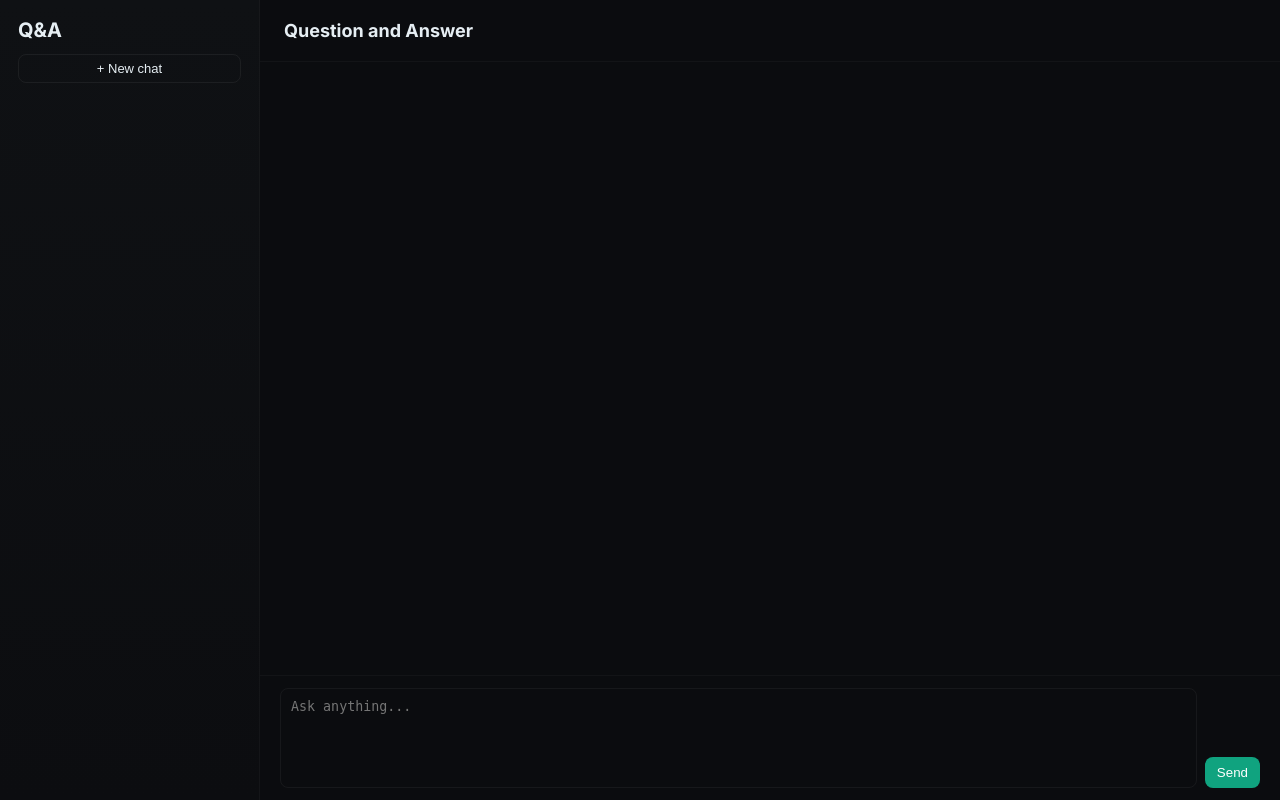
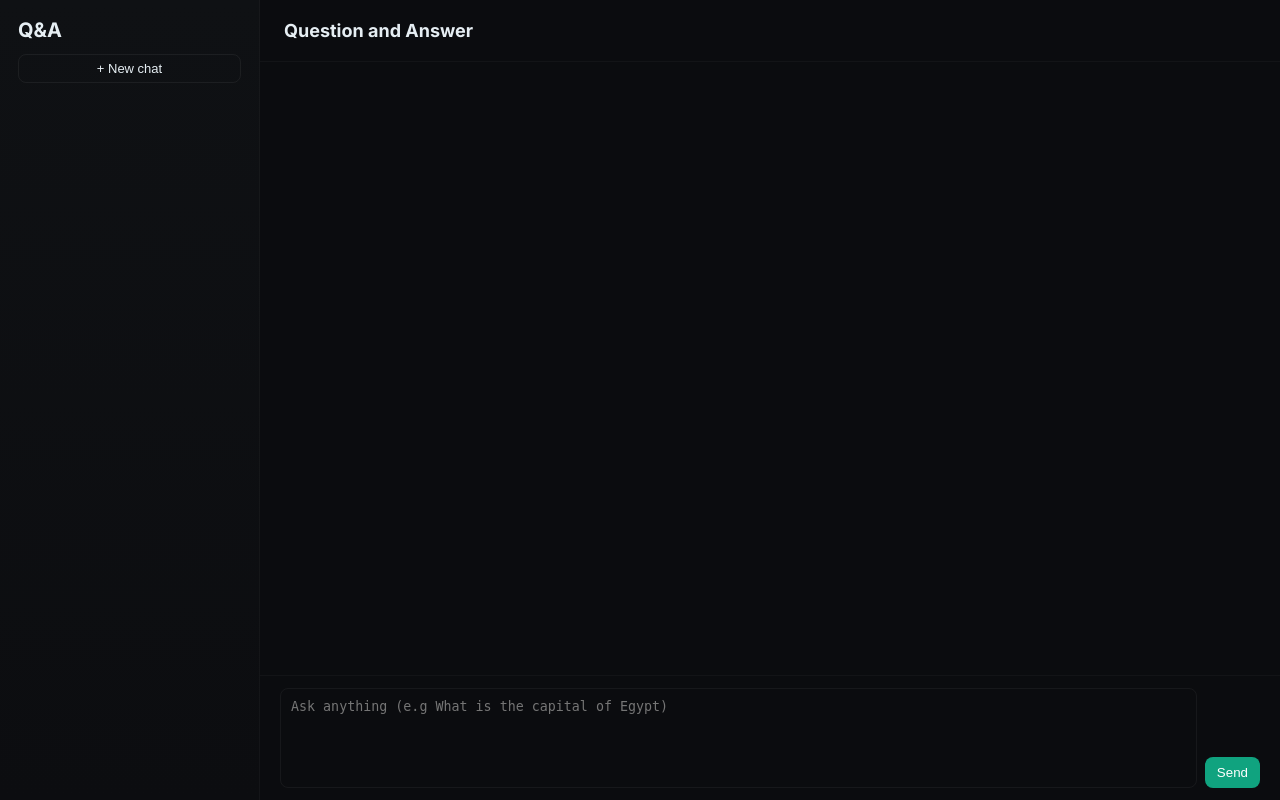
Before and after one commit to emmanuel-pogbe/POGBE_23CG034153_Q_and_A, a Flask app: page / in a window 1280 px wide. Run offline with Flask 3, Linux system fonts and the light colour scheme; data that the repository does not hold is empty.

Commit message:
Made changes

```diff
--- a/app.py
+++ b/app.py
@@ -56,7 +56,6 @@ def ai_response(prompt=None):
         #     text = str(output)
 
         text = output.choices[0].message.content
-        print(text)
         # final fallback
         if not text:
             text = "Error: currently facing downtime - you've used me too much"
--- a/templates/index.html
+++ b/templates/index.html
@@ -27,7 +27,7 @@
         <div id="chat" class="chat"></div>
 
         <form id="inputForm" class="input-area" onsubmit="return false;">
-            <textarea id="messageInput" placeholder="Ask anything..." rows="1"></textarea>
+            <textarea id="messageInput" placeholder="Ask anything (e.g What is the capital of Egypt)" rows="1"></textarea>
             <button id="sendBtn" class="btn primary">Send</button>
         </form>
     </main>
```
